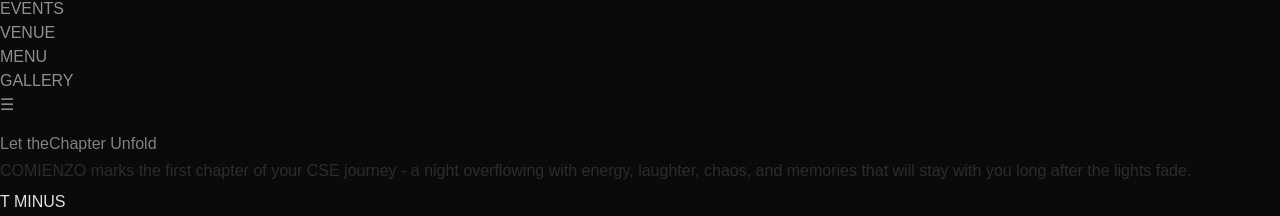
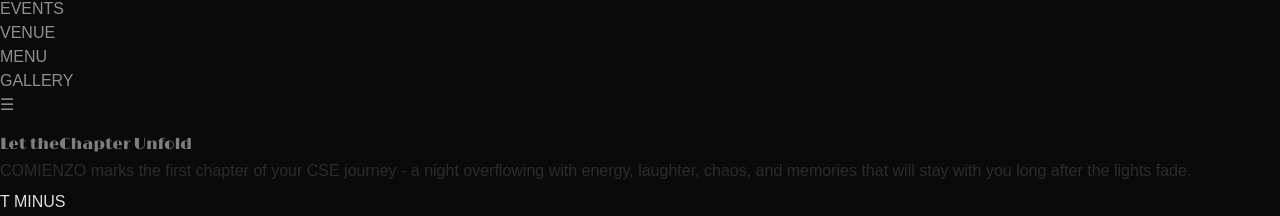
Before and after one commit to fomo-ash/Comienzo, a React (Vite) app in the folder frontend/freshers/: page / in a window 1280 px wide. Shown: the part 1040-1256 px from the top of the page. Built offline with nearby package versions, Linux system fonts and the light colour scheme; a web font is replaced by a local one.

Commit message:
added font to hero too

```diff
--- a/frontend/freshers/src/components/Hero.jsx
+++ b/frontend/freshers/src/components/Hero.jsx
@@ -21,9 +21,9 @@ export default function Hero() {
           transition={{ duration: 0.7 }}
           className="text-5xl md:text-6xl lg:text-7xl
           font-extrabold leading-tight text-white"
-        >
+          style={{ fontFamily: "Limelight, cursive" }}>
           Let the
-          <span className="block text-yellow-300">Chapter Unfold</span>
+          <span className="block text-yellow-300" style={{ fontFamily: "Limelight, cursive" }}>Chapter Unfold</span>
         </motion.h1>
 
         <motion.p
```
